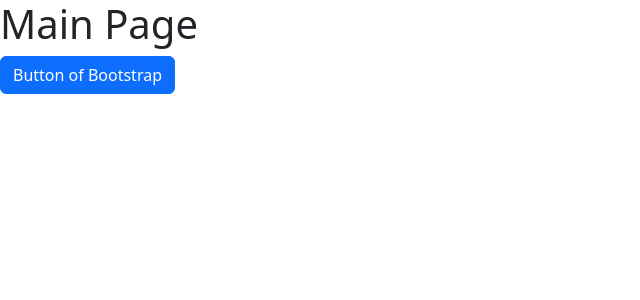
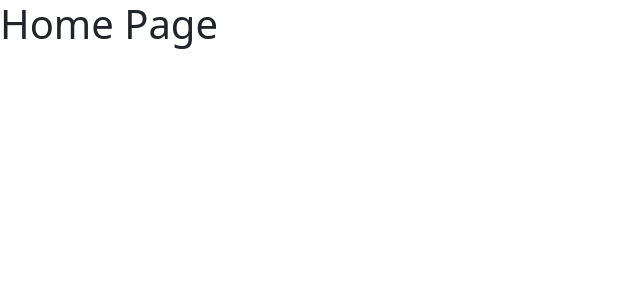
Before and after one commit to ABarraghi/nuxt-crud, a Nuxt app: page / in a window 1280 px wide. Shown: the top 300 px of the page, without its empty margins (0-640 px from the left). Built offline with nearby package versions, Linux system fonts and the light colour scheme.

Commit message:
Multipage functionality to app.vue

```diff
--- a/app.vue
+++ b/app.vue
@@ -1,7 +1,7 @@
+
+import { NuxtPage } from '#build/components';
 <template>
   <div>
-    <h1>Main Page</h1>
-
-    <a href="" class="btn btn-primary">Button of Bootstrap</a>
+    <NuxtPage />
   </div>
 </template>
```
